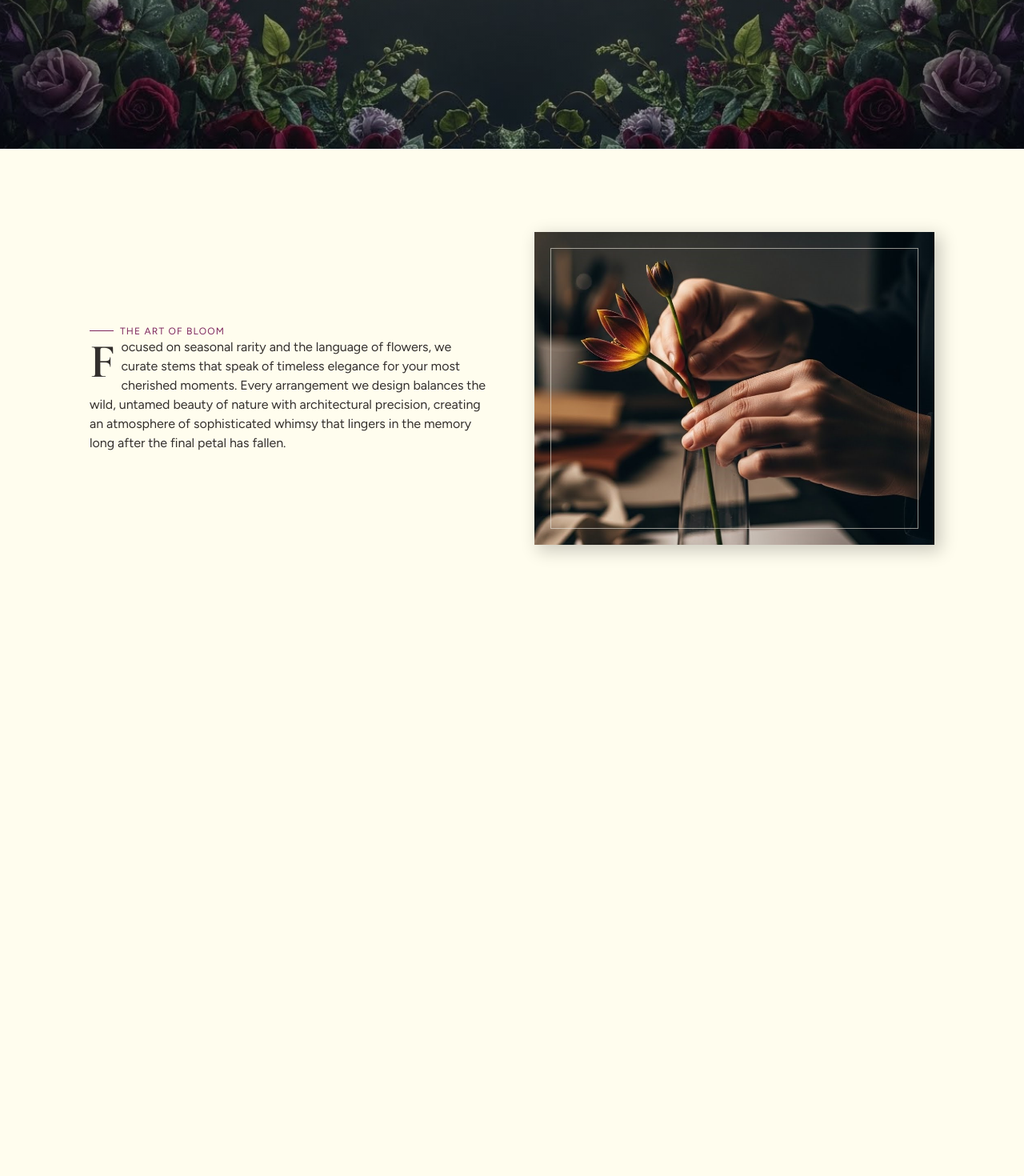
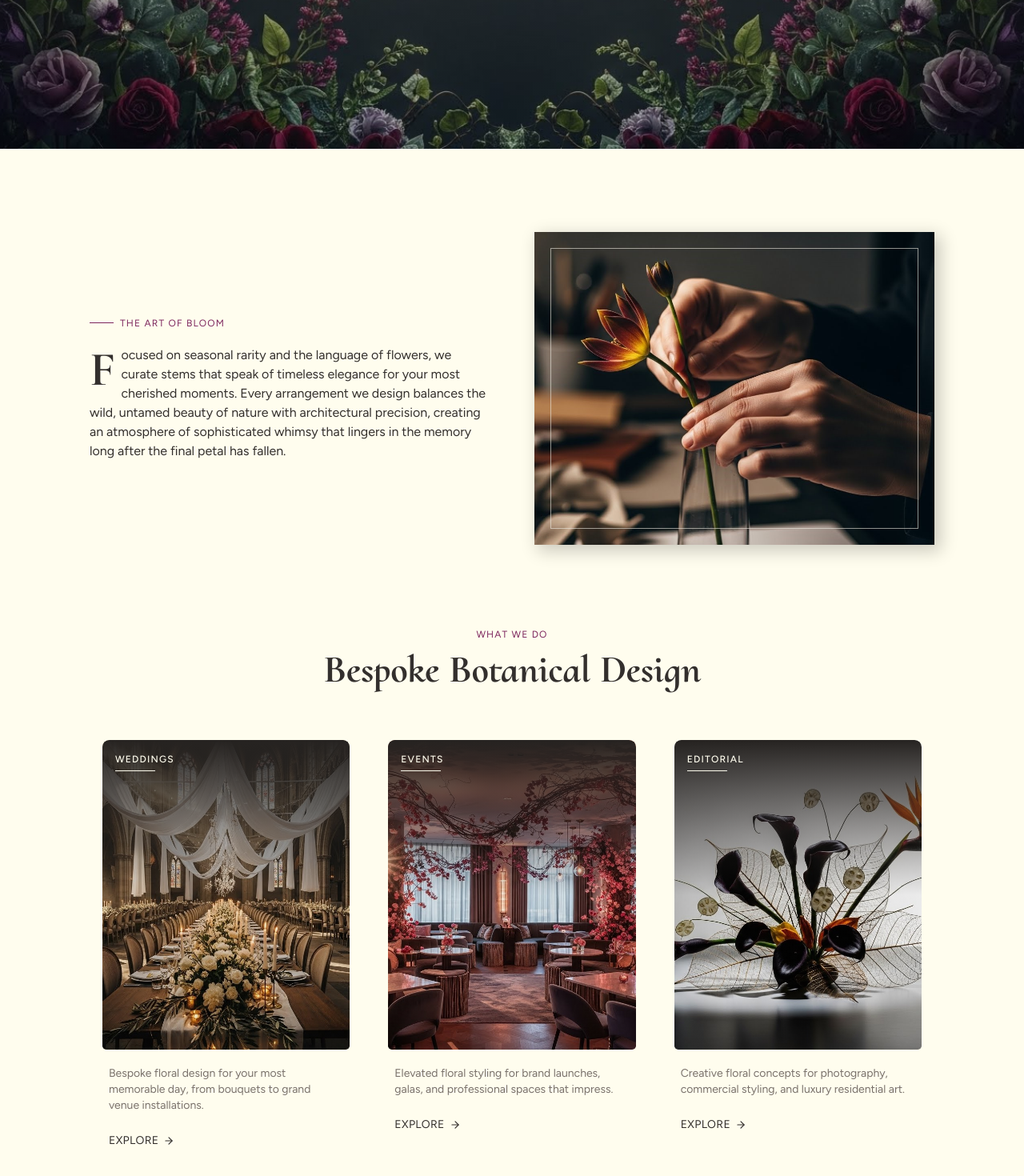
Before and after one commit to justinharry4/velvet-and-vine, a React (Vite) app: page / in a window 1280 px wide. Shown: the part 614-2084 px from the top of the page at 80% size. Before the commit the page ends 1399 px from the top, so only its background shows below. Built offline with nearby package versions, Linux system fonts and the light colour scheme.

Commit message:
add Services section to homepage
- modify Line component to use classnames for modifications
- refactor gradient overlay elements into Scrim component

```diff
--- a/src/components/shared/Line.tsx
+++ b/src/components/shared/Line.tsx
@@ -1,17 +1,10 @@
 import { cn } from "@/lib/utils";
 
 interface Props {
-  length?: number;
   className?: string;
 }
-const Line = ({ length = 1 }: Props) => {
-  const numLength = length * 5;
-  return (
-    <div
-      style={{ width: `${numLength}px` }}
-      className={cn("h-px bg-[currentColor]")}
-    ></div>
-  );
+const Line = ({ className }: Props) => {
+  return <div className={cn("h-px w-0 bg-[currentColor]", className)}></div>;
 };
 
 export default Line;
--- /dev/null
+++ b/src/components/ui/card.tsx
@@ -0,0 +1,103 @@
+import * as React from "react";
+
+import { cn } from "@/lib/utils";
+
+function Card({
+  className,
+  size = "default",
+  ...props
+}: React.ComponentProps<"div"> & { size?: "default" | "sm" }) {
+  return (
+    <div
+      data-slot="card"
+      data-size={size}
+      className={cn(
+        "group/card flex flex-col gap-4 overflow-hidden rounded-xl bg-card py-4 text-sm text-card-foreground ring-1 ring-foreground/10 has-data-[slot=card-footer]:pb-0 has-[>img:first-child]:pt-0 data-[size=sm]:gap-3 data-[size=sm]:py-3 data-[size=sm]:has-data-[slot=card-footer]:pb-0 *:[img:first-child]:rounded-t-xl *:[img:last-child]:rounded-b-xl",
+        className,
+      )}
+      {...props}
+    />
+  );
+}
+
+function CardHeader({ className, ...props }: React.ComponentProps<"div">) {
+  return (
+    <div
+      data-slot="card-header"
+      className={cn(
+        "group/card-header @container/card-header grid auto-rows-min items-start gap-1 rounded-t-xl px-4 group-data-[size=sm]/card:px-3 has-data-[slot=card-action]:grid-cols-[1fr_auto] has-data-[slot=card-description]:grid-rows-[auto_auto] [.border-b]:pb-4 group-data-[size=sm]/card:[.border-b]:pb-3",
+        className,
+      )}
+      {...props}
+    />
+  );
+}
+
+function CardTitle({ className, ...props }: React.ComponentProps<"div">) {
+  return (
+    <div
+      data-slot="card-title"
+      className={cn(
+        "cn-font-heading text-base leading-snug font-medium group-data-[size=sm]/card:text-sm",
+        className,
+      )}
+      {...props}
+    />
+  );
+}
+
+function CardDescription({ className, ...props }: React.ComponentProps<"div">) {
+  return (
+    <div
+      data-slot="card-description"
+      className={cn("text-sm text-muted-foreground", className)}
+      {...props}
+    />
+  );
+}
+
+function CardAction({ className, ...props }: React.ComponentProps<"div">) {
+  return (
+    <div
+      data-slot="card-action"
+      className={cn(
+        "col-start-2 row-span-2 row-start-1 self-start justify-self-end",
+        className,
+      )}
+      {...props}
+    />
+  );
+}
+
+function CardContent({ className, ...props }: React.ComponentProps<"div">) {
+  return (
+    <div
+      data-slot="card-content"
+      className={cn("px-4 group-data-[size=sm]/card:px-3", className)}
+      {...props}
+    />
+  );
+}
+
+function CardFooter({ className, ...props }: React.ComponentProps<"div">) {
+  return (
+    <div
+      data-slot="card-footer"
+      className={cn(
+        "flex items-center rounded-b-xl border-t bg-muted/50 p-4 group-data-[size=sm]/card:p-3",
+        className,
+      )}
+      {...props}
+    />
+  );
+}
+
+export {
+  Card,
+  CardHeader,
+  CardFooter,
+  CardTitle,
+  CardAction,
+  CardDescription,
+  CardContent,
+};
--- a/src/pages/home/Home.tsx
+++ b/src/pages/home/Home.tsx
@@ -1,6 +1,7 @@
 import NavBar from "@/components/layout/NavBar";
 import Hero from "./components/Hero";
 import About from "./components/About";
+import Services from "./components/Services";
 
 const Home = () => {
   return (
@@ -8,6 +9,7 @@ const Home = () => {
       <NavBar />
       <Hero />
       <About />
+      <Services />
     </div>
   );
 };
--- a/src/pages/home/components/About.tsx
+++ b/src/pages/home/components/About.tsx
@@ -3,15 +3,12 @@ import aboutImage from "@/assets/raster/about.jpeg";
 
 const About = () => {
   return (
-    <div className="mx-28 my-26 flex gap-14 items-center">
+    <div className="mx-28 mt-26 flex gap-14 items-center">
       <div className="basis-[50%]">
-        <EyebrowText
-          leftLineLength={6}
-          className="text-brand-500 justify-start"
-        >
+        <EyebrowText leftLine="w-7.5" className="text-primary justify-start">
           THE ART OF BLOOM
         </EyebrowText>
-        <p>
+        <p className="mt-5">
           <span className="float-left font-heading font-bold text-6xl mr-2">
             F
           </span>
--- a/src/pages/home/components/EyebrowText.tsx
+++ b/src/pages/home/components/EyebrowText.tsx
@@ -3,22 +3,22 @@ import { cn } from "@/lib/utils";
 import type { ReactNode } from "react";
 
 interface Props {
-  leftLineLength?: number;
-  rightLineLength?: number;
-  lineLength?: number;
+  leftLine?: string;
+  rightLine?: string;
+  line?: string;
   className?: string;
   children: ReactNode;
 }
 
 const EyebrowText = ({
-  lineLength,
-  leftLineLength,
-  rightLineLength,
+  line,
+  leftLine,
+  rightLine,
   className,
   children,
 }: Props) => {
-  const left = leftLineLength || lineLength || 0;
-  const right = rightLineLength || lineLength || 0;
+  const left = leftLine || line || "w-0";
+  const right = rightLine || line || "w-0";
 
   return (
     <span
@@ -27,9 +27,9 @@ const EyebrowText = ({
         className,
       )}
     >
-      <Line length={left} />
+      <Line className={left} />
       {children}
-      <Line length={right} />
+      <Line className={right} />
     </span>
   );
 };
--- a/src/pages/home/components/Hero.tsx
+++ b/src/pages/home/components/Hero.tsx
@@ -1,6 +1,7 @@
 import { Button } from "@/components/ui/button";
 import heroImage from "@/assets/raster/hero.jpeg";
 import EyebrowText from "./EyebrowText";
+import Scrim from "./Scrim";
 
 const Hero = () => {
   return (
@@ -10,9 +11,9 @@ const Hero = () => {
         alt="Hero Image"
         className="absolute inset-0 h-full w-full object-cover object-center"
       />
-      <div className="absolute inset-0 bg-linear-to-b from-neutral-950 from-11% to-neutral-950/5"></div>
+      <Scrim />
       <div className="relative z-10 flex flex-col justify-center text-center bg gap-6 w-2/3 md:1/2 text-neutral-50">
-        <EyebrowText lineLength={4}>EST. 2024 PARIS</EyebrowText>
+        <EyebrowText line="w-5">EST. 2024 PARIS</EyebrowText>
         <h1 className="font-heading text-7xl font-bold">
           Artisan Floristry for Grandest Moments
         </h1>
--- /dev/null
+++ b/src/pages/home/components/Scrim.tsx
@@ -0,0 +1,18 @@
+import { cn } from "@/lib/utils";
+
+interface Props {
+  className?: string;
+}
+
+const Scrim = ({ className }: Props) => {
+  return (
+    <div
+      className={cn(
+        "absolute inset-0 bg-linear-to-b from-neutral-950 from-11% to-neutral-950/5",
+        className,
+      )}
+    ></div>
+  );
+};
+
+export default Scrim;
--- /dev/null
+++ b/src/pages/home/components/ServiceCard.tsx
@@ -0,0 +1,52 @@
+import { ArrowRight } from "lucide-react";
+
+import Line from "@/components/shared/Line";
+import Scrim from "./Scrim";
+import {
+  Card,
+  CardHeader,
+  CardTitle,
+  CardDescription,
+  CardFooter,
+} from "@/components/ui/card";
+
+interface Service {
+  name: string;
+  description: string;
+  imageUrl: string;
+}
+
+interface Props {
+  service: Service;
+}
+
+const ServiceCard = ({ service }: Props) => {
+  return (
+    <Card className="relative basis-1/3 bg-transparent ring-0 p-0 gap-5">
+      <div className="relative aspect-4/5 rounded-lg overflow-hidden">
+        <img
+          src={service.imageUrl}
+          className="absolute inset-0 object-cover w-full h-full"
+        />
+        <Scrim className="from-0% to-50%" />
+      </div>
+      <CardHeader className="px-2">
+        <CardTitle className="absolute z-10 top-4 left-4 flex flex-col gap-1.5 justify-start text-neutral-50 text-xs tracking-widest">
+          <span>{service.name.toUpperCase()}</span>
+          <Line className="w-12.5" />
+        </CardTitle>
+        <CardDescription className="">{service.description}</CardDescription>
+      </CardHeader>
+      <CardFooter className="py-0 px-2 border-0 bg-transparent">
+        <div className="flex flex-col gap-0.5 ">
+          <a className="peer relative cursor-pointer flex items-center gap-1.5 tracking-wide hover:text-accent-700">
+            EXPLORE <ArrowRight size={14} />
+          </a>
+          <Line className="w-0 bg-accent-700/50 peer-hover:w-full" />
+        </div>
+      </CardFooter>
+    </Card>
+  );
+};
+
+export default ServiceCard;
--- /dev/null
+++ b/src/pages/home/components/Services.tsx
@@ -0,0 +1,45 @@
+import weddingsImage from "@/assets/raster/weddings.jpeg";
+import editorialImage from "@/assets/raster/editorial.jpeg";
+import eventsImage from "@/assets/raster/events.jpeg";
+
+import EyebrowText from "./EyebrowText";
+import ServiceCard from "./ServiceCard";
+
+const Services = () => {
+  const services = [
+    {
+      name: "weddings",
+      imageUrl: weddingsImage,
+      description:
+        "Bespoke floral design for your most memorable day, from bouquets to grand venue installations.",
+    },
+    {
+      name: "events",
+      imageUrl: eventsImage,
+      description:
+        "Elevated floral styling for brand launches, galas, and professional spaces that impress.",
+    },
+    {
+      name: "editorial",
+      imageUrl: editorialImage,
+      description:
+        "Creative floral concepts for photography, commercial styling, and luxury residential art.",
+    },
+  ];
+
+  return (
+    <div className="mx-[10%] mt-26 mb-26">
+      <EyebrowText className="text-primary">WHAT WE DO</EyebrowText>
+      <h2 className="text-center font-heading text-5xl font-bold mt-3">
+        Bespoke Botanical Design
+      </h2>
+      <div className="flex gap-12 mt-16">
+        {services.map((s) => (
+          <ServiceCard service={s} />
+        ))}
+      </div>
+    </div>
+  );
+};
+
+export default Services;
```
